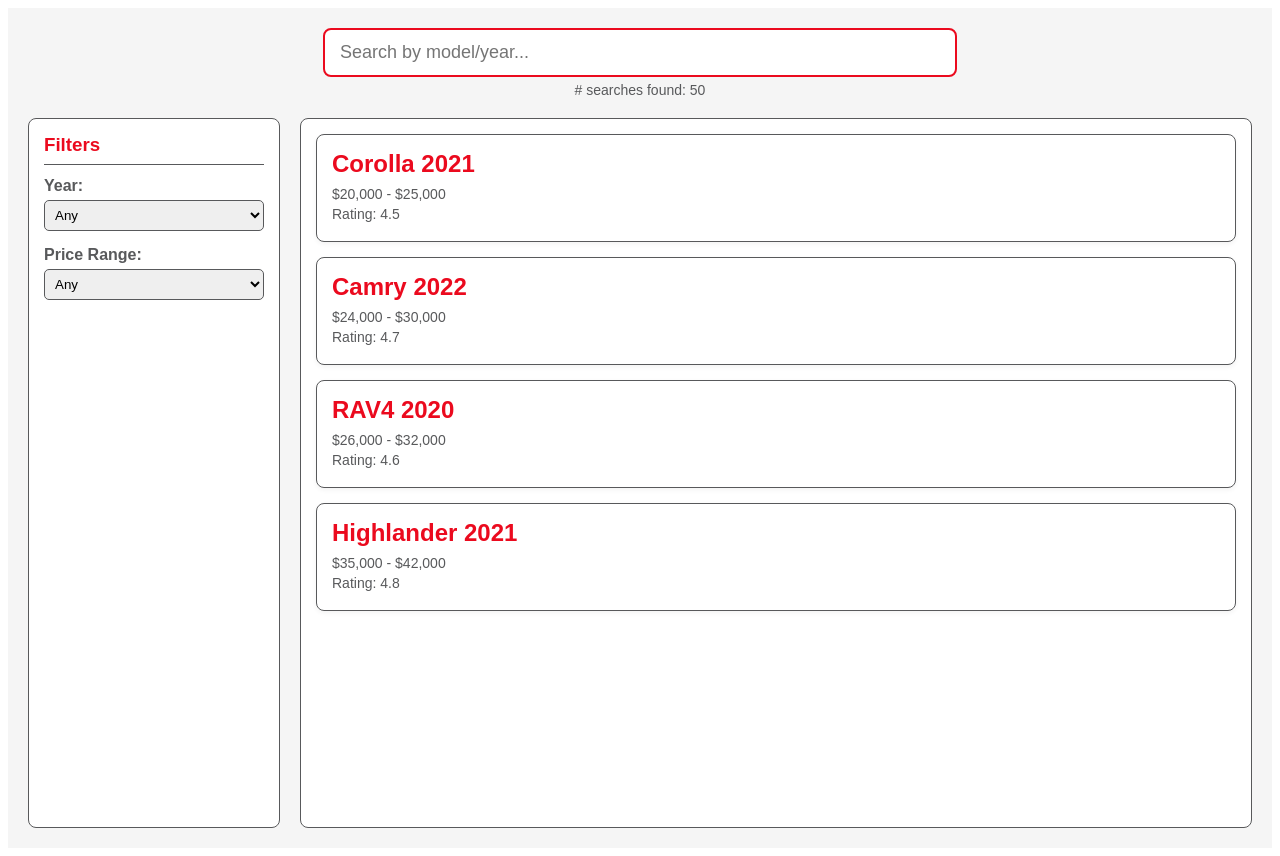
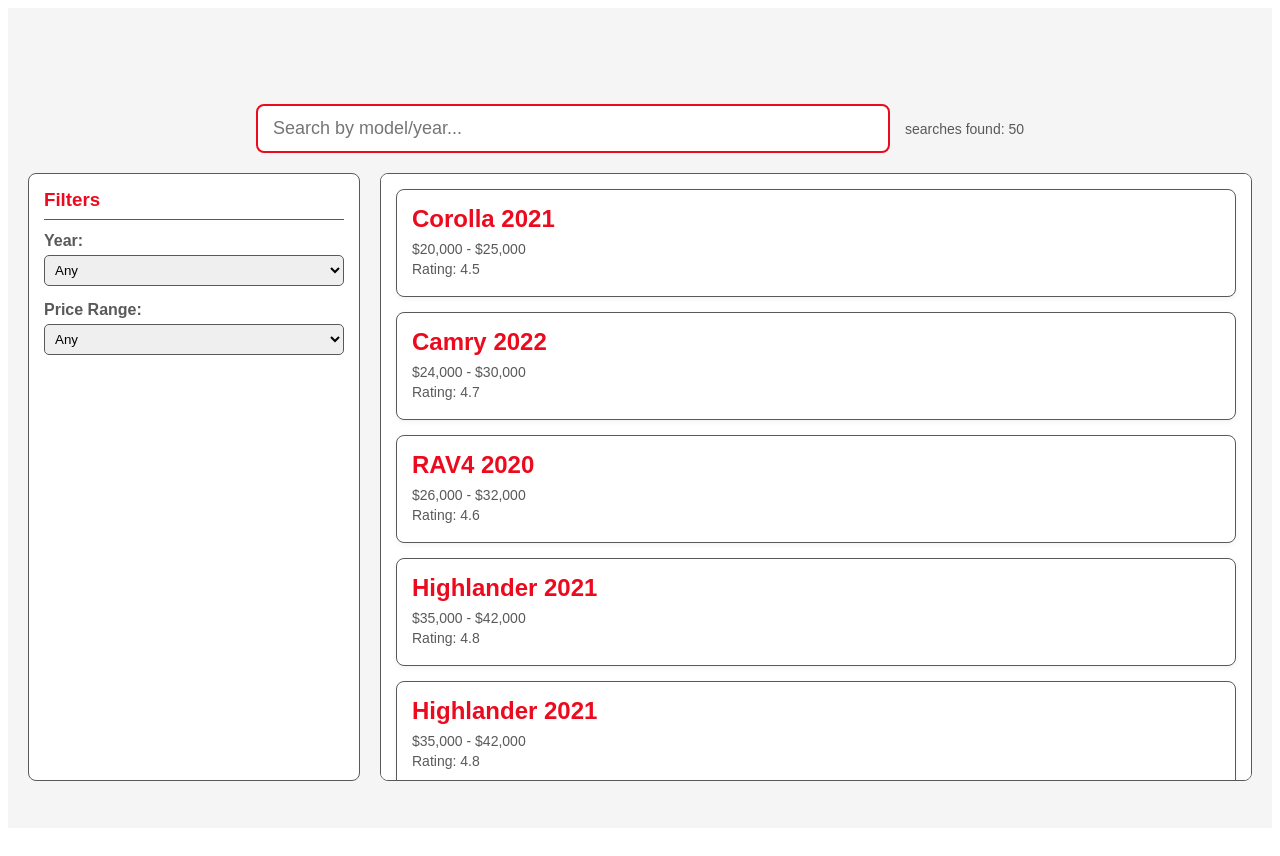
Before and after one commit to sebvu/hackutd-2025-proj, a Next.js app in the folder toyota-financier/: page /filter in a window 1280 px wide. Built offline with nearby package versions, Linux system fonts and the light colour scheme.

Commit message:
feat: filter frontend updates.

```diff
--- a/toyota-financier/app/(pages)/filter/page.tsx
+++ b/toyota-financier/app/(pages)/filter/page.tsx
@@ -4,6 +4,10 @@
   { model: "Corolla", year: 2021, min_price: "$20,000", max_price: "$25,000", rating: 4.5 },
   { model: "Camry", year: 2022, min_price: "$24,000", max_price: "$30,000", rating: 4.7 },
   { model: "RAV4", year: 2020, min_price: "$26,000", max_price: "$32,000", rating: 4.6 },
+  { model: "Highlander", year: 2021, min_price: "$35,000", max_price: "$42,000", rating: 4.8 },
+  { model: "Highlander", year: 2021, min_price: "$35,000", max_price: "$42,000", rating: 4.8 },
+  { model: "Highlander", year: 2021, min_price: "$35,000", max_price: "$42,000", rating: 4.8 },
+  { model: "Highlander", year: 2021, min_price: "$35,000", max_price: "$42,000", rating: 4.8 },
   { model: "Highlander", year: 2021, min_price: "$35,000", max_price: "$42,000", rating: 4.8 },
 ];
 
@@ -12,7 +16,7 @@
     <div className="filter-page">
       <div className="search-bar">
         <input type="text" placeholder="Search by model/year..." />
-        <span># searches found: 50</span>
+        <span>searches found: 50</span>
       </div>
 
       <div className="main-content">
@@ -38,6 +42,7 @@
           </div>
         </div>
 
+        {/* Right: Car cards */}
         <div className="cars-container">
           {carsData.map((car, index) => (
             <div key={index} className="car-card">
--- a/toyota-financier/app/styles/filter.css
+++ b/toyota-financier/app/styles/filter.css
@@ -1,3 +1,4 @@
+/* Colors */
 :root {
   --primary-red: #EB0A1E;
   --primary-gray: #58595B;
@@ -9,28 +10,32 @@
 .filter-page {
   padding: 20px;
   font-family: Arial, sans-serif;
-  height: 100vh;
+  min-height: calc(100vh - 6rem);
+  padding-top: 6rem;
   display: flex;
   flex-direction: column;
   background-color: var(--light-gray);
+  overflow: hidden; /* no scrollbar on page */
 }
 
+/* Search bar */
 .search-bar {
   display: flex;
-  flex-direction: column;
+  justify-content: center;
   align-items: center;
   margin-bottom: 20px;
+  gap: 15px;
+  flex-shrink: 0; /* don't shrink */
 }
 
 .search-bar input {
-  width: 70%;
+  width: 60%;
   max-width: 600px;
   padding: 12px 15px;
   font-size: 18px;
   border: 2px solid var(--primary-red);
   border-radius: 8px;
   outline: none;
-  margin-bottom: 5px;
 }
 
 .search-bar span {
@@ -38,20 +43,22 @@
   color: var(--primary-gray);
 }
 
+/* Main content */
 .main-content {
   display: flex;
-  flex: 1;
   gap: 20px;
-  height: calc(100% - 100px);
+  height: calc(100vh - 12rem); /* critical for child scroll */
 }
 
+/* Filters */
 .filters {
-  width: 220px;
+  width: 300px;
   background-color: #fff;
   border: 1px solid var(--primary-gray);
   border-radius: 8px;
   padding: 15px;
-  overflow-y: auto;
+  overflow-y: auto; /* scroll inside */
+  min-height: 0; /* allow flexbox height calculation */
 }
 
 .filters h3 {
@@ -75,21 +82,23 @@
   padding: 6px;
   border-radius: 5px;
   border: 1px solid var(--primary-gray);
-  outline: none;
 }
 
+/* Cars container */
 .cars-container {
   flex: 1;
   background-color: #fff;
   border: 1px solid var(--primary-gray);
   border-radius: 8px;
   padding: 15px;
-  overflow-y: auto;
+  overflow-y: auto; /* scroll inside */
   display: flex;
   flex-direction: column;
   gap: 15px;
+  min-height: 0; /* allow flexbox height calculation */
 }
 
+/* Car cards */
 .car-card {
   border: 1px solid var(--primary-gray);
   border-radius: 8px;
```
Also changed, not shown: toyota-financier/app/globals.css (added), toyota-financier/app/page.tsx (line endings or trailing spaces).
